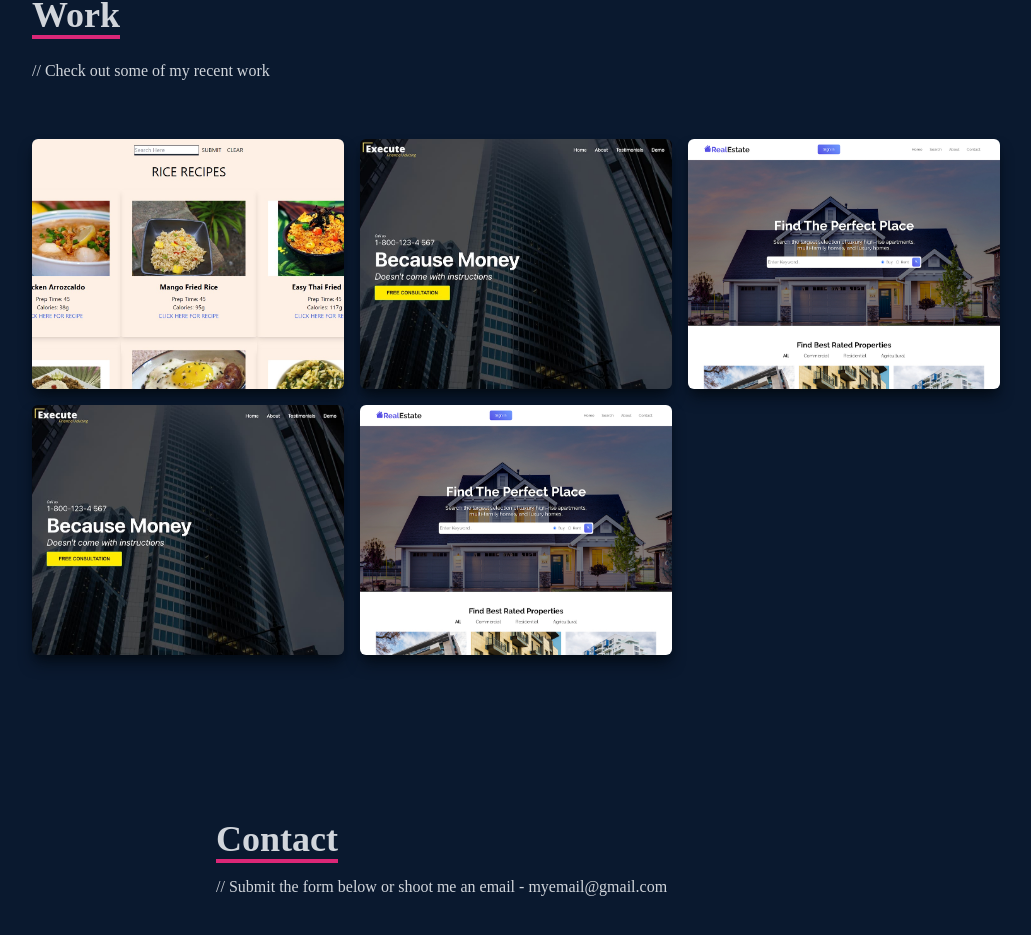
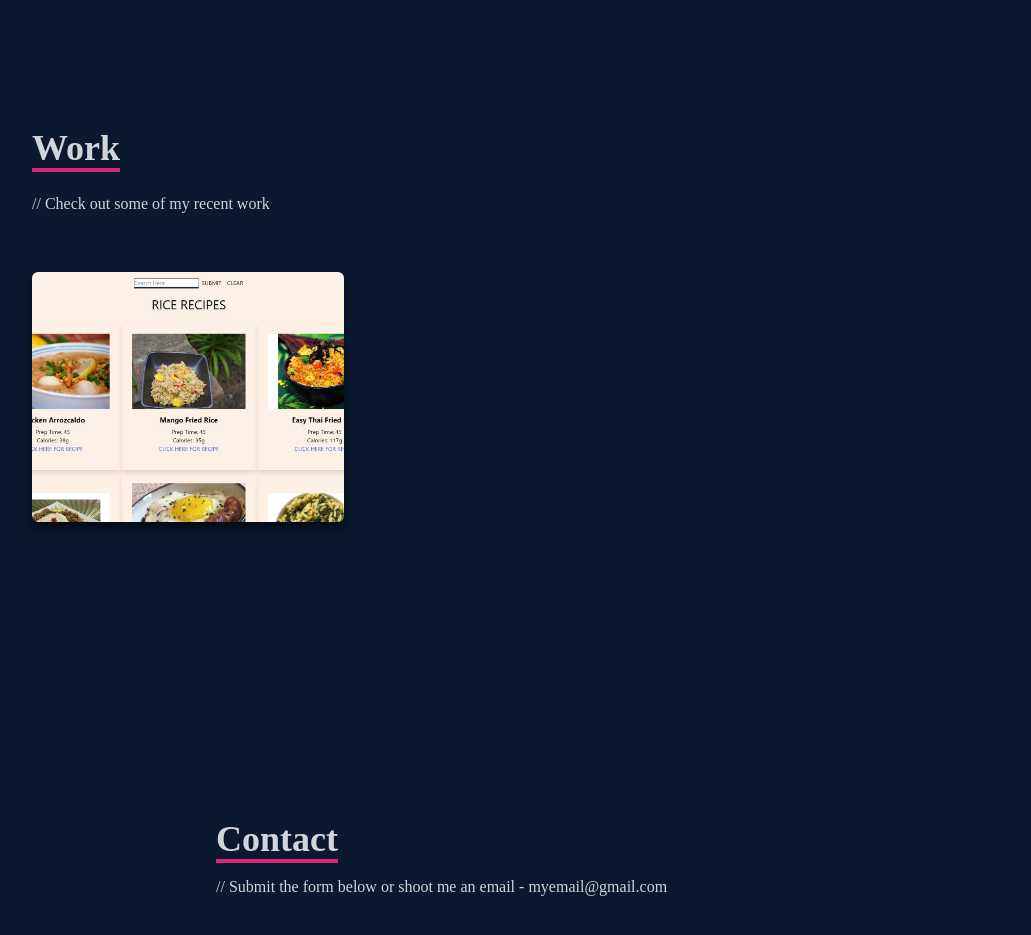
Before and after one commit to Tesvin/portfolio-website, a React (Create React App) app: page / in a window 1280 px wide. Shown: the part 2475-3410 px from the top of the page, without its empty margins (124-1155 px from the left). Built offline with nearby package versions, Linux system fonts and the light colour scheme.

Commit message:
portfolio app

```diff
--- a/src/components/Work.jsx
+++ b/src/components/Work.jsx
@@ -57,11 +57,11 @@ const Work = () => {
                     </div>
                 </div> */}
 
-                <div
+                {/* <div
                     style={{backgroundImage: `url(${WorkImg})`}}
                     className='shadow-lg shadow-[#040c16] group container rounded-md flex justify-center items-center mx-auto content-div'>
 
-                    {/* Hover Effects */}
+                     Hover Effects
                     <div className='opacity-0 group-hover:opacity-80'>
                         <span className='text-2xl font-bold text-white tracking-wider'>
                             React JS Application
@@ -75,13 +75,13 @@ const Work = () => {
                             </a>
                         </div>
                     </div>
-                </div>
+                </div> */}
 
-                <div
+                {/* <div
                     style={{backgroundImage: `url(${realEstate})`}}
                     className='shadow-lg shadow-[#040c16] group container rounded-md flex justify-center items-center mx-auto content-div'>
 
-                    {/* Hover Effects */}
+                     Hover Effects
                     <div className='opacity-0 group-hover:opacity-80'>
                         <span className='text-2xl font-bold text-white tracking-wider'>
                             React JS Application
@@ -95,13 +95,13 @@ const Work = () => {
                             </a>
                         </div>
                     </div>
-                </div>
+                </div> */}
 
-                <div
+                {/* <div
                     style={{backgroundImage: `url(${WorkImg})`}}
                     className='shadow-lg shadow-[#040c16] group container rounded-md flex justify-center items-center mx-auto content-div'>
 
-                    {/* Hover Effects */}
+                     Hover Effects
                     <div className='opacity-0 group-hover:opacity-80'>
                         <span className='text-2xl font-bold text-white tracking-wider'>
                             React JS Application
@@ -115,13 +115,13 @@ const Work = () => {
                             </a>
                         </div>
                     </div>
-                </div>
+                </div> */}
 
-                <div
+                {/* <div
                     style={{backgroundImage: `url(${realEstate})`}}
                     className='shadow-lg shadow-[#040c16] group container rounded-md flex justify-center items-center mx-auto content-div'>
 
-                    {/* Hover Effects */}
+                     Hover Effects
                     <div className='opacity-0 group-hover:opacity-80'>
                         <span className='text-2xl font-bold text-white tracking-wider'>
                             React JS Application
@@ -135,7 +135,7 @@ const Work = () => {
                             </a>
                         </div>
                     </div>
-                </div>
+                </div> */}
 
             </div>
         </div>
```
